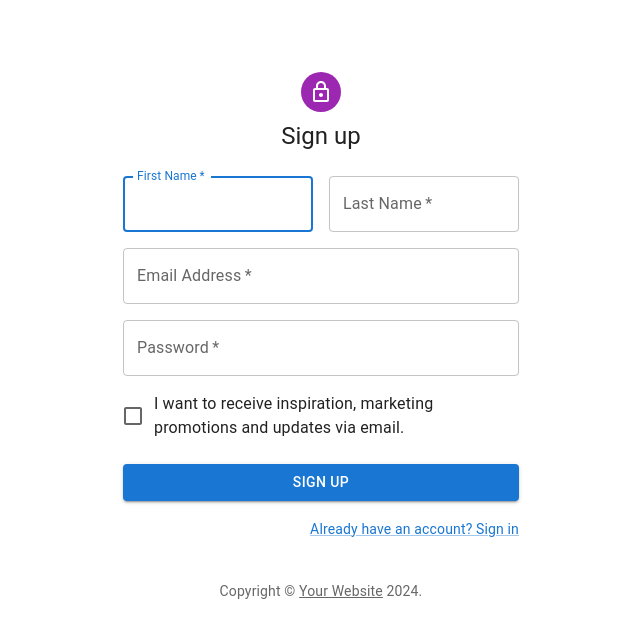
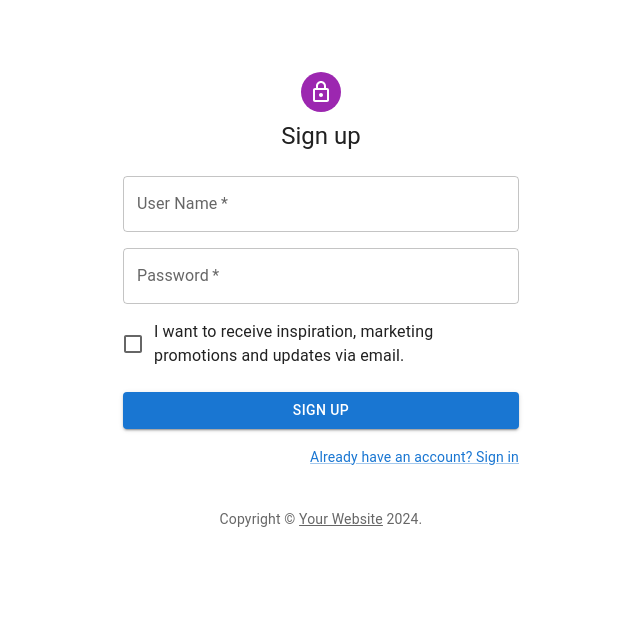
Before and after one commit to wushang1987/buzhuzhai, a React (Vite) app: page /buzhuzhai/signUp in a window 1280 px wide. Shown: the top 638 px of the page, without its empty margins (319-959 px from the left). Built offline with nearby package versions, Linux system fonts and the light colour scheme.

Commit message:
update signin signup

```diff
--- a/src/SignIn.jsx
+++ b/src/SignIn.jsx
@@ -43,10 +43,13 @@ export default function SignIn() {
     const data = new FormData(event.currentTarget);
     axios
       .post(
-        "https://ap-southeast-2.aws.services.cloud.mongodb.com/api/client/v2.0/app/data-tdeweva/auth/providers/local-userpass/login",
+        "http://localhost:3000/auth/login",
         {
-          username: data.get("email"),
+          username: data.get("username"),
           password: data.get("password"),
+        },
+        {
+          credentials: "include",
         }
       )
       .then(function (response) {
@@ -88,10 +91,10 @@ export default function SignIn() {
               margin="normal"
               required
               fullWidth
-              id="email"
-              label="Email Address"
-              name="email"
-              autoComplete="email"
+              id="username"
+              label="User Name"
+              name="username"
+              autoComplete="username"
               autoFocus
             />
             <TextField
--- a/src/SignUp.jsx
+++ b/src/SignUp.jsx
@@ -12,6 +12,8 @@ import LockOutlinedIcon from "@mui/icons-material/LockOutlined";
 import Typography from "@mui/material/Typography";
 import Container from "@mui/material/Container";
 import { createTheme, ThemeProvider } from "@mui/material/styles";
+import axios from "axios";
+import { useNavigate } from "react-router-dom";
 
 function Copyright(props) {
   return (
@@ -36,13 +38,32 @@ function Copyright(props) {
 const defaultTheme = createTheme();
 
 export default function SignUp() {
+  const navigate = useNavigate();
+
   const handleSubmit = (event) => {
     event.preventDefault();
     const data = new FormData(event.currentTarget);
-    console.log({
-      email: data.get("email"),
-      password: data.get("password"),
-    });
+    axios
+      .post(
+        "http://localhost:3000/auth/signUp",
+        {
+          username: data.get("username"),
+          password: data.get("password"),
+        },
+
+        {
+          credentials: "include",
+        }
+      )
+      .then(function (response) {
+        if (response.status === 200) {
+          console.log(response.data.user_id);
+          // navigate("/");
+        }
+      })
+      .catch(function (error) {
+        console.log(error);
+      });
   };
 
   return (
@@ -70,35 +91,14 @@ export default function SignUp() {
             sx={{ mt: 3 }}
           >
             <Grid container spacing={2}>
-              <Grid item xs={12} sm={6}>
-                <TextField
-                  autoComplete="given-name"
-                  name="firstName"
-                  required
-                  fullWidth
-                  id="firstName"
-                  label="First Name"
-                  autoFocus
-                />
-              </Grid>
-              <Grid item xs={12} sm={6}>
-                <TextField
-                  required
-                  fullWidth
-                  id="lastName"
-                  label="Last Name"
-                  name="lastName"
-                  autoComplete="family-name"
-                />
-              </Grid>
               <Grid item xs={12}>
                 <TextField
                   required
                   fullWidth
-                  id="email"
-                  label="Email Address"
-                  name="email"
-                  autoComplete="email"
+                  id="username"
+                  label="User Name"
+                  name="username"
+                  // autoComplete="username"
                 />
               </Grid>
               <Grid item xs={12}>
```
